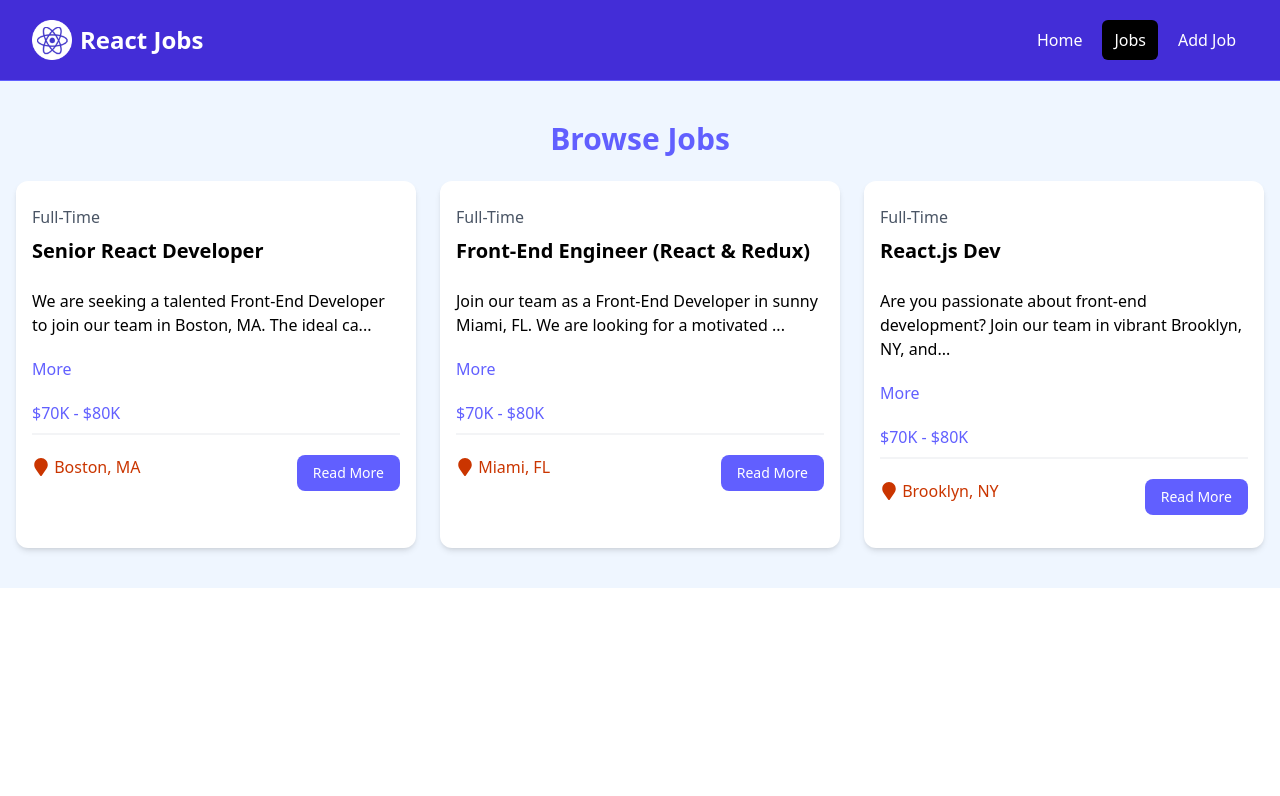
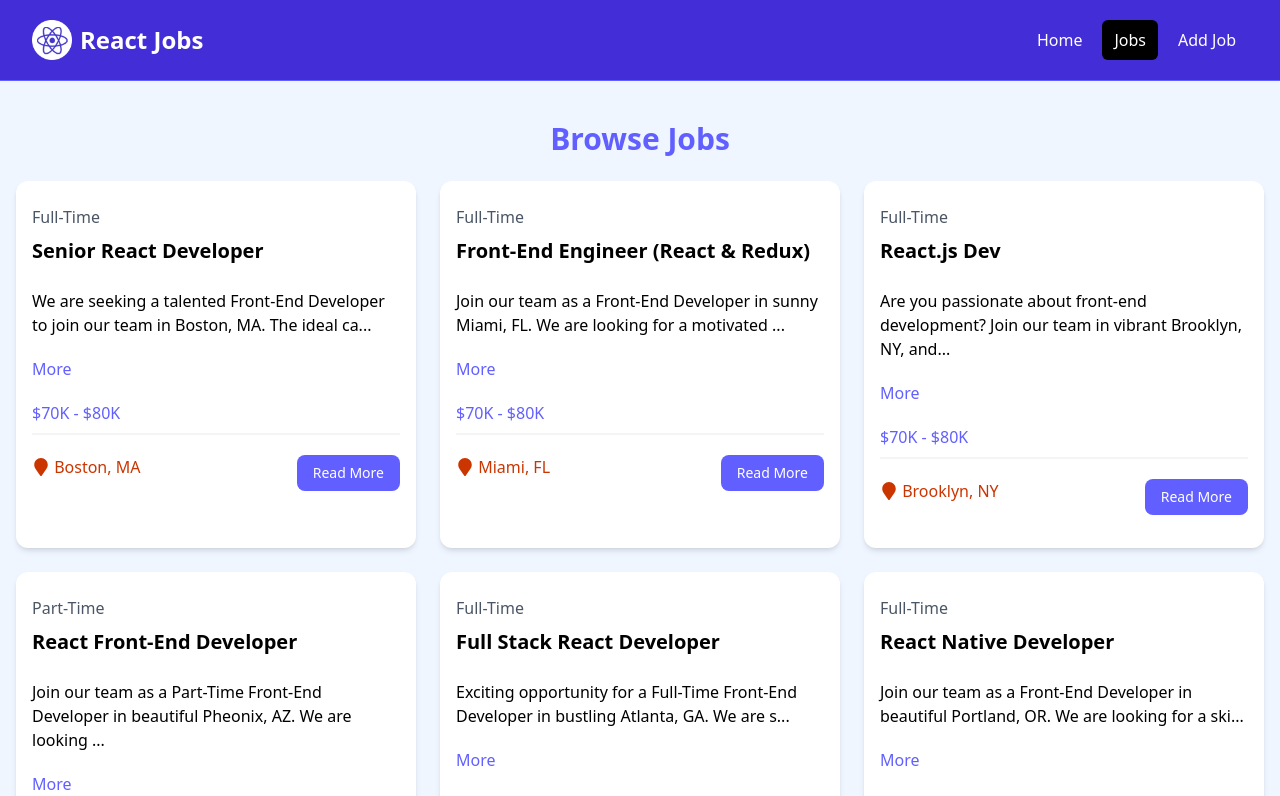
Before and after one commit to kamuz/react-jobs, a React (Vite) app: page /jobs in a window 1280 px wide. Shown: the top 796 px of the page. Built offline with nearby package versions, Linux system fonts and the light colour scheme.

Commit message:
Show all and recent job listings for different pages

```diff
--- a/src/components/JobListings.jsx
+++ b/src/components/JobListings.jsx
@@ -1,16 +1,16 @@
 import jobs from '../jobs.json';
 import JobListing from './JobListing';
 
-const JobListings = () => {
+const JobListings = ({isHome = false}) => {
 
-  const recentJobs = jobs.slice(0, 3);
+  const jobListings = isHome ? jobs.slice(0, 3) : jobs;
 
   return (
     <section className="bg-blue-50 px-4 py-10">
       <div className="container-xl lg:container m-auto">
         <h2 className="text-3xl font-bold text-indigo-500 mb-6 text-center">Browse Jobs</h2>
         <div className="grid grid-cols-1 md:grid-cols-3 gap-6">
-          {recentJobs.map((job) => (
+          {jobListings.map((job) => (
             <JobListing key={ job.id } job={ job }/>
           )) }
         </div>
--- a/src/pages/HomePage.jsx
+++ b/src/pages/HomePage.jsx
@@ -8,7 +8,7 @@
     <>
       <Hero title="Become a React Dev" subtitle="Find the React job that fits your skills and needs" />
       <HomeCards />
-      <JobListings />
+      <JobListings isHome={true} />
       <ViewAllJobs />
     </>
   );
```
